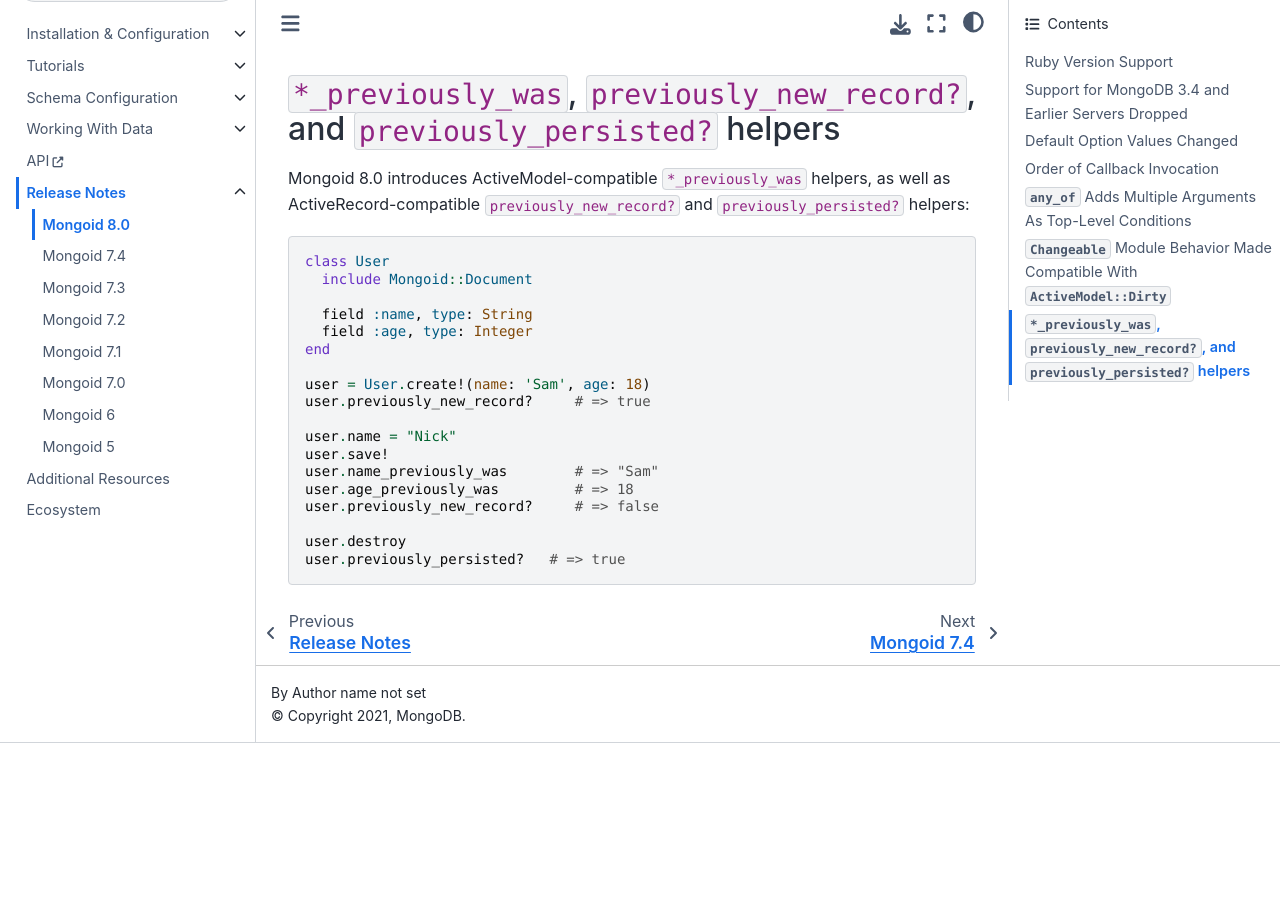
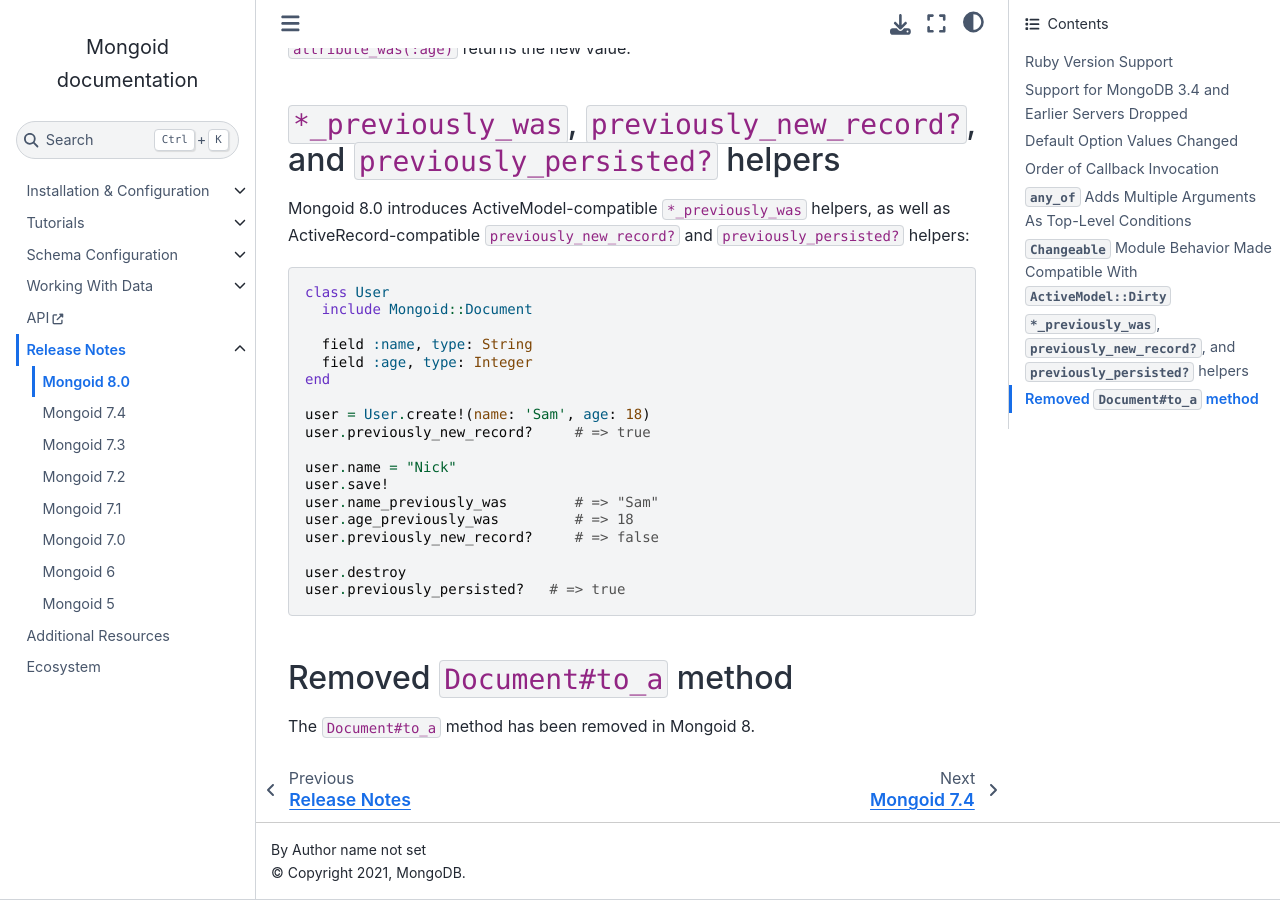
Before and after one commit to i80and/docs-mongoid, a Sphinx documentation site: the page built from docs/release-notes/mongoid-8.0.txt, in a window 1280 px wide and 900 px high, scrolled down 5348 px. Built offline with Sphinx 7.4.7 and the Sphinx Book theme 1.1.4, drawn with Linux system fonts in a browser that asks for light colours; before the commit the page ends 6091 px from its top, so only the background shows below that; some of the changed text lies outside the part shown.

Commit message:
MONGOID-4686 remove Document#to_a (#5212)
* MONGOID-4686 remove document to_a

* MONGOID-4686 remove document to_a tests

* MONGOID-4686 add release notes

* MONGOID-4686 add tick marks

```diff
--- a/docs/release-notes/mongoid-8.0.txt
+++ b/docs/release-notes/mongoid-8.0.txt
@@ -276,3 +276,9 @@ as well as ActiveRecord-compatible ``previously_new_record?`` and
 
   user.destroy
   user.previously_persisted?   # => true
+
+
+Removed ``Document#to_a`` method
+--------------------------------
+
+The ``Document#to_a`` method has been removed in Mongoid 8.
```
